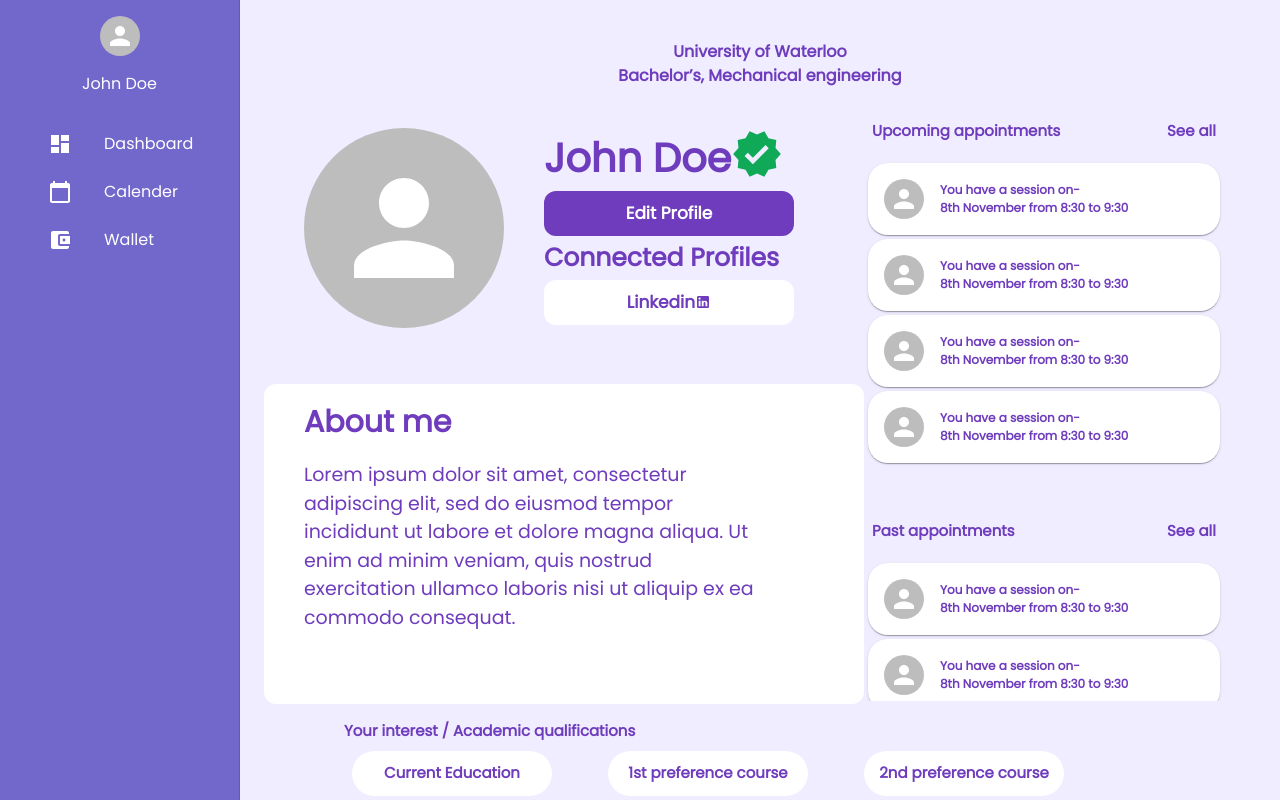
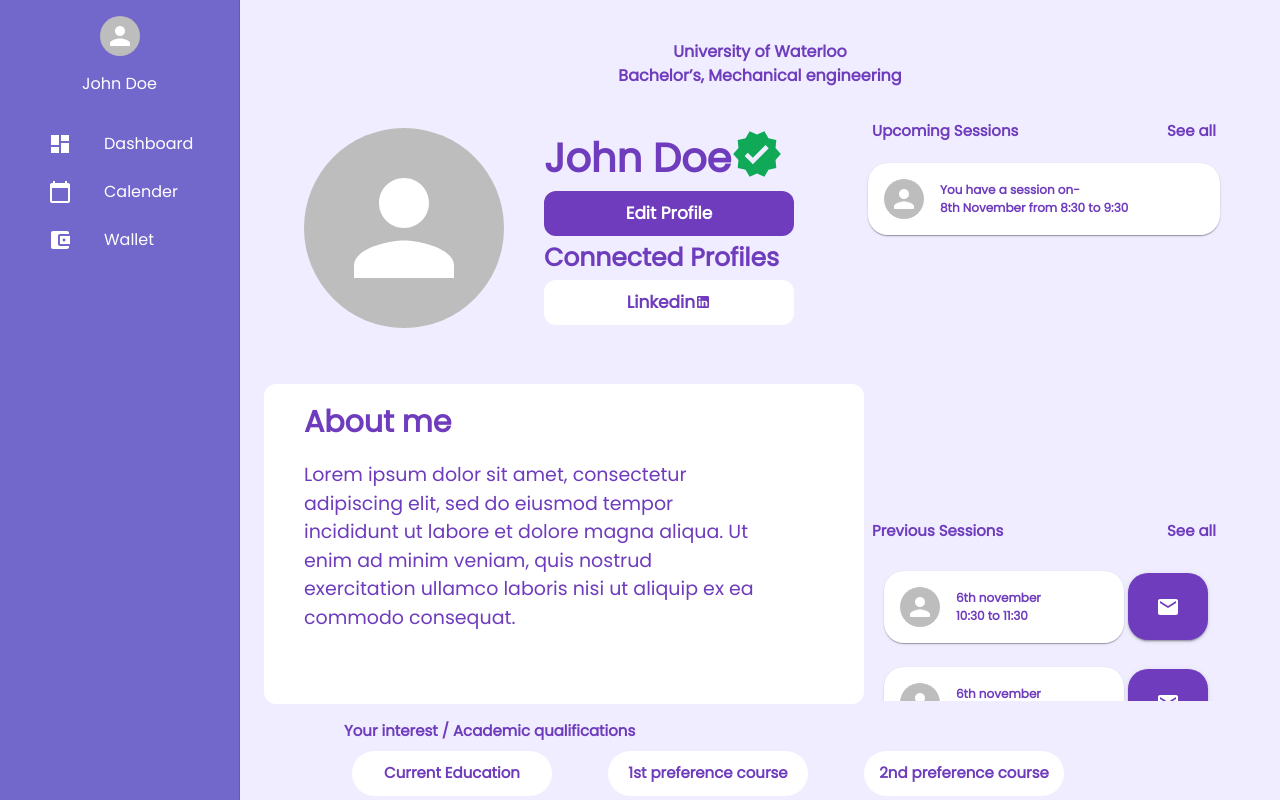
Before and after one commit to srivastavachinmay/horses_mouth_frontend, a React (Create React App) app: page /mentorProfileM in a window 1280 px wide. Built offline with nearby package versions, Linux system fonts and the light colour scheme.

Commit message:
minor changes

```diff
--- a/src/App.tsx
+++ b/src/App.tsx
@@ -2,12 +2,14 @@ import React from 'react';
 import "@fontsource/poppins";
 import StudentProfileSPOV from "./Screens/StudentProfileSPOV";
 import MentorProfileMPOV from "./Screens/MentorProfileMPOV";
+import StudentProfileMPOV from "./Screens/StudentProfileMPOV";
+import MentorProfileSPOV from "./Screens/MentorProfileSPOV";
 
 const studentSignIn = true
 
 function App() {
     return (
-        studentSignIn ? <StudentProfileSPOV/> : <MentorProfileMPOV/>
+        studentSignIn ? <MentorProfileSPOV/> : <MentorProfileMPOV/>
 
     );
 }
--- a/src/Screens/MentorProfileMPOV.tsx
+++ b/src/Screens/MentorProfileMPOV.tsx
@@ -1,10 +1,10 @@
 import React, { useState } from "react";
 import Box from "@mui/material/Box";
 import CssBaseline from "@mui/material/CssBaseline";
-import { Avatar, Card, CardHeader, Chip, List, Stack, Typography, } from "@mui/material";
+import { Avatar, Button, Card, CardHeader, Chip, List, ListItem, Stack, Typography, } from "@mui/material";
 import { MentorSidebarList } from "./Components/listItems";
 import Grid from "@mui/material/Grid";
-import { LinkedIn, Verified } from "@mui/icons-material";
+import { LinkedIn, Mail, Verified } from "@mui/icons-material";
 import Container from "@mui/material/Container";
 import { Drawer } from "./Components/Drawer";
 import AppointmentDialog from "./Components/AppointmentDialog";
@@ -69,6 +69,7 @@ const MentorProfileMPOV = () => {
                         height: "100vh",
                         overflow: "auto",
                     }}>
+
                     <Box position={"static"} mt={5} display={"flex"} flexDirection={"column"} alignItems={"center"}>
                         <Typography fontWeight={"bold"}>University of Waterloo</Typography>
                         <Typography fontWeight={"bold"}>Bachelor’s, Mechanical engineering </Typography>
@@ -253,7 +254,7 @@ const MentorProfileMPOV = () => {
                                         fontWeight={700}
                                         padding={1}
                                     >
-                                        Upcoming appointments
+                                        Upcoming Sessions
                                     </Typography>
                                     <Typography
                                         onClick={handleClickUpcomingOpen}
@@ -289,69 +290,7 @@ const MentorProfileMPOV = () => {
                                             subheader={"8th November from 8:30 to 9:30"}
                                         />
                                     </Card>
-                                    <Card sx={{ borderRadius: 5, m: 0.5 }}>
-                                        <CardHeader
-                                            avatar={<Avatar/>}
-                                            title={"You have a session on-"}
-                                            titleTypographyProps={{
-                                                sx: {
-                                                    color: "#6E3CBC",
-                                                    fontWeight: 700,
-                                                    fontSize: 12,
-                                                },
-                                            }}
-                                            subheaderTypographyProps={{
-                                                sx: {
-                                                    color: "#6E3CBC",
-                                                    fontWeight: 700,
-                                                    fontSize: 12,
-                                                },
-                                            }}
-                                            subheader={"8th November from 8:30 to 9:30"}
-                                        />
-                                    </Card>
-                                    <Card sx={{ borderRadius: 5, m: 0.5 }}>
-                                        <CardHeader
-                                            avatar={<Avatar/>}
-                                            title={"You have a session on-"}
-                                            titleTypographyProps={{
-                                                sx: {
-                                                    color: "#6E3CBC",
-                                                    fontWeight: 700,
-                                                    fontSize: 12,
-                                                },
-                                            }}
-                                            subheaderTypographyProps={{
-                                                sx: {
-                                                    color: "#6E3CBC",
-                                                    fontWeight: 700,
-                                                    fontSize: 12,
-                                                },
-                                            }}
-                                            subheader={"8th November from 8:30 to 9:30"}
-                                        />
-                                    </Card>
-                                    <Card sx={{ borderRadius: 5, m: 0.5 }}>
-                                        <CardHeader
-                                            avatar={<Avatar/>}
-                                            title={"You have a session on-"}
-                                            titleTypographyProps={{
-                                                sx: {
-                                                    color: "#6E3CBC",
-                                                    fontWeight: 700,
-                                                    fontSize: 12,
-                                                },
-                                            }}
-                                            subheaderTypographyProps={{
-                                                sx: {
-                                                    color: "#6E3CBC",
-                                                    fontWeight: 700,
-                                                    fontSize: 12,
-                                                },
-                                            }}
-                                            subheader={"8th November from 8:30 to 9:30"}
-                                        />
-                                    </Card>
+
                                 </List>
                             </Box>
                             <Box
@@ -376,7 +315,7 @@ const MentorProfileMPOV = () => {
                                         fontWeight={700}
                                         padding={1}
                                     >
-                                        Past appointments
+                                        Previous Sessions
                                     </Typography>
                                     <Box onClick={handleClickPastOpen}>
                                         <Typography
@@ -392,10 +331,11 @@ const MentorProfileMPOV = () => {
                                 </Box>
 
                                 <List sx={{ overflowY: "auto", height: 150 }}>
-                                    <Card sx={{ borderRadius: 5, m: 0.5 }}>
+                                    <ListItem   >
+                                        <Card sx={{ borderRadius: 5,width:"80%", m: 0.5 }}>
                                             <CardHeader
                                                 avatar={<Avatar/>}
-                                            title={"You have a session on-"}
+                                                title={"6th november"}
                                                 titleTypographyProps={{
                                                     sx: {
                                                         color: "#6E3CBC",
@@ -410,13 +350,29 @@ const MentorProfileMPOV = () => {
                                                         fontSize: 12,
                                                     },
                                                 }}
-                                            subheader={"8th November from 8:30 to 9:30"}
+                                                subheader={"10:30 to 11:30 "}
                                             />
                                         </Card>
-                                    <Card sx={{ borderRadius: 5, m: 0.5 }}>
+                                        <Button variant={"contained"}
+                                                sx={{
+                                                    color: "white",
+                                                    height: 67,
+                                                    width: 84,
+                                                    borderRadius: 5,
+                                                    fontSize: 14,
+                                                    bgcolor: "#6E3CBC",
+                                                    transition: "ease-in",
+                                                    ":hover": {
+                                                        bgcolor: "white",
+                                                        color: "#6E3CBC"
+                                                    }
+                                                }}><Mail/></Button>
+                                    </ListItem>
+                                    <ListItem>
+                                        <Card sx={{ borderRadius: 5,width:"80%", m: 0.5 }}>
                                             <CardHeader
                                                 avatar={<Avatar/>}
-                                            title={"You have a session on-"}
+                                                title={"6th november"}
                                                 titleTypographyProps={{
                                                     sx: {
                                                         color: "#6E3CBC",
@@ -431,30 +387,24 @@ const MentorProfileMPOV = () => {
                                                         fontSize: 12,
                                                     },
                                                 }}
-                                            subheader={"8th November from 8:30 to 9:30"}
+                                                subheader={"10:30 to 11:30 "}
                                             />
                                         </Card>
-                                    <Card sx={{ borderRadius: 5, m: 0.5 }}>
-                                        <CardHeader
-                                            avatar={<Avatar/>}
-                                            title={"You have a session on-"}
-                                            titleTypographyProps={{
-                                                sx: {
-                                                    color: "#6E3CBC",
-                                                    fontWeight: 700,
-                                                    fontSize: 12,
-                                                },
-                                            }}
-                                            subheaderTypographyProps={{
-                                                sx: {
-                                                    color: "#6E3CBC",
-                                                    fontWeight: 700,
-                                                    fontSize: 12,
-                                                },
-                                            }}
-                                            subheader={"8th November from 8:30 to 9:30"}
-                                        />
-                                    </Card>
+                                        <Button variant={"contained"}
+                                                sx={{
+                                                    color: "white",
+                                                    height: 67,
+                                                    width: 84,
+                                                    borderRadius: 5,
+                                                    fontSize: 14,
+                                                    bgcolor: "#6E3CBC",
+                                                    transition: "ease-in",
+                                                    ":hover": {
+                                                        bgcolor: "white",
+                                                        color: "#6E3CBC"
+                                                    }
+                                                }}><Mail/></Button>
+                                    </ListItem>
                                 </List>
                             </Box>
                         </Stack>
@@ -527,8 +477,8 @@ const MentorProfileMPOV = () => {
                 </Box>
             </Box>
             <AppointmentDialog open={upcomingOpenDialog} handleClose={handleUpcomingClose}
-                               title={"Upcoming Appointments"}/>
-            <AppointmentDialog open={pastOpenDialog} handleClose={handlePastClose} title={"Past Appointments"}/>
+                               title={"Upcoming Sessions"}/>
+            <AppointmentDialog open={pastOpenDialog} handleClose={handlePastClose} title={"Previous Sessions"}/>
         </>
     )
         ;
--- a/src/Screens/StudentProfileMPOV.tsx
+++ b/src/Screens/StudentProfileMPOV.tsx
@@ -60,9 +60,6 @@ const StudentProfileMPOV = () => {
                             display: "flex",
                         }}
                     >
-                        <Link color={'#6E3CBC'} fontWeight={"bold"} position={"absolute"} paddingLeft={10}>
-                            <ArrowBack/> Go Back
-                        </Link>
                         <Grid
                             xs={12}
                             md={6}
```
Also changed, not shown: src/Screens/MentorProfileSPOV.tsx (+39 -32 lines). Lines whose indentation alone changed are shown as unchanged.
